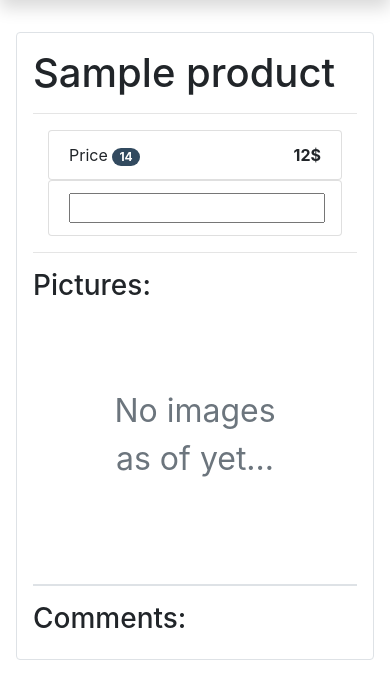
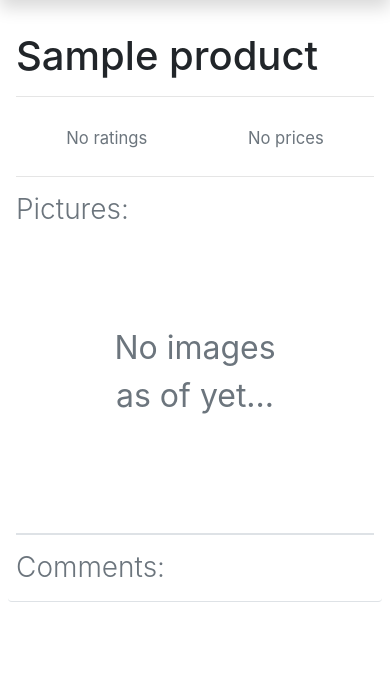
Before and after one commit to Arvis-D/rate-products, a PHP site: template src/templates/pages/product.twig in a window 390 px wide. Shown: the part 64-763 px from the top of the page. Run offline with PHP 8.4, Linux system fonts and the light colour scheme; the template is opened without the code that fills it: most values are stand-ins (such as "Sample title", 1, 10 or a date in 2020); style sheets or scripts are compiled from the project's sources; some libraries are stand-ins or nearby versions.

Commit message:
improved mobile padding, border

```diff
--- a/assets/scss/components/_product-card.scss
+++ b/assets/scss/components/_product-card.scss
@@ -1,24 +1,16 @@
 .product-card {
   height: 140%;
   overflow-y: auto;
-  border: none;
   .product-thumbnail {
     @include aspect-ratio-image(4, 3);
   }
   .card-body {
     padding: 0;
     padding-top: 1em;
-
-    .basic-stats {
-      display: flex;
-      flex-direction: row;
-      justify-content: space-between;
-      .vote-number {
-        color: $gray-500;
-      }
-      .price {
-        color: $info;
-      }
-    }
+  }
+  @media screen and (max-width: $md) {
+    border: 0;
+    border-bottom: $border;
+    padding: .5em;
   }
 }
--- /dev/null
+++ b/assets/scss/components/_stats.scss
@@ -0,0 +1,7 @@
+.stats {
+  width: 100%;
+  display: flex;
+  justify-content: space-around;
+  align-items: center;
+  flex-direction: row;
+}
--- /dev/null
+++ b/assets/scss/elements/_basic-stats.scss
@@ -0,0 +1,16 @@
+.basic-stats {
+  display: flex;
+  flex-direction: row;
+  justify-content: space-between;
+  .vote-number {
+    color: $gray-500;
+  }
+  .price {
+    color: $info;
+  }
+
+  &.--page {
+    justify-content: space-around;
+    font-size: 1.3em;
+  }
+}
--- a/assets/scss/styles.scss
+++ b/assets/scss/styles.scss
@@ -13,9 +13,27 @@ $dark-overlay: rgba(0, 0, 0, .2);
 $light-shadow: 0 0 .5em rgba(0, 0, 0, .2);
 $border: $border-color $border-width solid;
 
+.p-default {
+  padding: 1em;
+
+  @media only screen and (max-width: $sm) {
+    padding: .5em;
+  }
+}
+
+.border-default {
+  border: $border;
+
+  @media screen and (max-width: $sm) {
+    border:none;
+    border-bottom: $border;
+  }
+}
+
 @import "./elements/btn";
 @import "./elements/input";
 @import "./elements/search-popup";
+@import "./elements/basic-stats";
 
 @import "./utilities/icon";
 @import "./utilities/spinner";
@@ -31,3 +49,4 @@ $border: $border-color $border-width solid;
 @import "./components/product-card";
 @import "./components/upload";
 @import "./components/user-info";
+@import "./components/stats";
--- a/src/Repository/UserRepositoryInterface.php
+++ b/src/Repository/UserRepositoryInterface.php
@@ -27,4 +27,6 @@ interface UserRepositoryInterface
     public function getPassword(int $id): ?string;
 
     public function setAvatar(int $id, string $url): void;
+
+    public function getAvatar(int $userId): ?string;
 }
--- /dev/null
+++ b/src/templates/elements/basicStats.twig
@@ -0,0 +1,38 @@
+{% if pageStats %}
+  {% set classExt = '--page' %}
+{% endif %}
+
+
+<div class="basic-stats {{ classExt }} py-2">
+  <div class="rating">
+
+    {% if product.number_of_ratings > 0 %}
+      {% set color = 'text-danger' %}
+      {% if product.rating > 2.5 %}
+        {% set color = 'text-warning' %}
+      {% endif %}
+      {% if product.rating > 4 %}
+        {% set color = 'text-success' %}
+      {% endif %}
+
+      <strong class="{{ color }}">{{ product.rating|number_format(2) }}</strong>
+      <small>/</small>
+      <small>5</small>
+      <small class="vote-number">({{ product.number_of_ratings }})</small>
+    {% else %}
+      <small class="text-secondary">No ratings</small>
+    {% endif %}
+
+  </div>
+  <div class="price">
+    {% if product.number_of_prices > 0 %}
+      <strong>{{ (product.price / 100)|number_format(2, '.', ',')   }}</strong>
+      <span>€</span>
+      <small class="vote-number">
+        ({{ product.number_of_prices }})
+      </small>
+    {% else %}
+      <small class="text-secondary">No prices</small>
+    {% endif %}
+  </div>
+</div>
--- a/src/templates/elements/filter.twig
+++ b/src/templates/elements/filter.twig
@@ -1,6 +1,6 @@
 <div class="row justify-content-start">
-  <div class="p-3 col-sm-6 col-md-5 col-lg-4 col-xl-3 side-filter">
-  <div class="border rounded filter-inner p-3">
+  <div class="p-default col-sm-6 col-md-5 col-lg-4 col-xl-3 side-filter">
+  <div class="border-default rounded filter-inner p-default">
     {% if auth %}
       <a href="{{ type|lower }}/create" class="btn btn-lg btn-success w-100">Add {{ type|lower }}</a>
       <hr>
--- a/src/templates/elements/pictureCatalogue.twig
+++ b/src/templates/elements/pictureCatalogue.twig
@@ -1,5 +1,5 @@
-<div class="container picture-catalogue">
-  <div class="row">
+
+<div class="row m-0 picture-catalogue">
   <div class="col-lg-6 p-1">
   {% include "elements/pictureMain.twig" %}
   </div>
@@ -16,7 +16,7 @@
       {% if not product.userPicture %}
         <h4 class="my-3 font-weight-normal">Upload an image:</h3>
       {% else %}
-          <h4 class="my-3">Delete an image:</h3>
+        <h4 class="my-3 font-weight-light text-secondary">Your picture:</h4>
       {% endif %}
 
       <div class="image-upload">
@@ -26,4 +26,3 @@
 
   </div>
 </div>
-</div>
--- a/src/templates/elements/stats.twig
+++ b/src/templates/elements/stats.twig
@@ -1,24 +1,10 @@
-<div class="container-fluid stats">
-  <div class="row">
-    <div class="col-md-6">
-      <div class="average-stats">
-        <ul class="list-group">
-          <li class="list-group-item d-flex justify-content-between align-items-center">
-            <span>Price <span class="badge badge-primary badge-pill">14</span></span>
-            <span class="font-weight-bold">12$</span>
-          </li>
-        </ul>
-      </div>
+<div class="row m-0 p-5 bg-secondary">
+  <div class="stats">
+    <div class="price">
+      1.40
     </div>
-
-    <div class="col-md-6">
-      <div class="average-stats">
-        <ul class="list-group">
-          <li class="list-group-item d-flex justify-content-between align-items-center">
-            <input type="text">
-          </li>
-        </ul>
-      </div>
+    <div class="rating">
+      4.23
     </div>
   </div>
 </div>
--- a/src/templates/pages/addProduct.twig
+++ b/src/templates/pages/addProduct.twig
@@ -8,8 +8,8 @@
 
 <div class="container">
   <div class="row justify-content-md-center">
-    <div class="col-md-8 col-lg-5 p-3">
-      <div class="p-3 bg-white shadow-sm border rounded">
+    <div class="col-md-8 col-lg-5 p-default">
+      <div class="p-default bg-white shadow-sm border-default rounded">
         <h3 class="my-3">Add a new product</h3>
         <div>
           <form autocomplete="off" action="/product/store" method="post" enctype="multipart/form-data">
--- a/src/templates/pages/login.twig
+++ b/src/templates/pages/login.twig
@@ -7,8 +7,8 @@
 
   <div class="container">
     <div class="row justify-content-md-center">
-      <div class="col-md-8 col-lg-5 p-3">
-        <div class="p-3 bg-white shadow-sm border rounded">
+      <div class="col-md-8 col-lg-5 p-default">
+        <div class="p-default bg-white shadow-sm border-default rounded">
           <form action="/auth/login" method="post">
             {% include "elements/formText.twig" with {name: 'username', required: true} %}
             {% include "elements/formText.twig" with {name: 'password', type: 'password', required: true} %}
--- a/src/templates/pages/product.twig
+++ b/src/templates/pages/product.twig
@@ -5,23 +5,22 @@
 {% block content %}
 {% include "elements/navbar.twig" %}
 
-<div class="container p-3">
-  <div class="p-3 border rounded">
+<div class="container p-default">
+  <div class="p-default border-default rounded">
   {% if product.id != null %}
   <h1>{{ product.name }}</h1>
+
+<hr>
+  {% include "elements/basicStats.twig" with {pageStats: true} %}
   <hr>
 
-  {% include "elements/stats.twig" %}
-
-  <hr>
-
-  <h3>Pictures:</h3>
+  <h3 class="font-weight-light text-secondary">Pictures:</h3>
   {% include "elements/pictureCatalogue.twig"
   with {pictures: product.pictures, randomPicture: product.randomPicture, userPicture: product.userPicture} %}
 
   <hr class="border">
 
-  <h3>Comments:</h3>
+  <h3 class="font-weight-light text-secondary">Comments:</h3>
   {% include "elements/comments.twig" %}
 
   {% else %}
--- a/src/templates/pages/products.twig
+++ b/src/templates/pages/products.twig
@@ -6,7 +6,7 @@
   <div class="container-fluid">
   {% include "elements/filter.twig" with {type: 'Product'} %}
     <div class="row justify-content-end">
-      <div class="p-2 col-sm-6 col-md-7 col-lg-8 col-xl-9">
+      <div class="p-0 pt-2 col-sm-6 col-md-7 col-lg-8 col-xl-9">
         <div class="container-fluid">
           <div class="row">
           {% for product in products %}
--- a/src/templates/pages/signup.twig
+++ b/src/templates/pages/signup.twig
@@ -7,8 +7,8 @@
 
   <div class="container">
     <div class="row justify-content-md-center">
-      <div class="col-md-8 col-lg-5 p-3">
-        <div class="p-3 bg-white shadow-sm border rounded">
+      <div class="col-md-8 col-lg-5 p-default">
+        <div class="p-default bg-white shadow-sm border-default rounded">
           <form action="/auth/signup" method="post" enctype="multipart/form-data">
             {% include "elements/formText.twig" with {name: 'username'} %}
             {% include "elements/formText.twig" with {name: 'email'} %}
```
Also changed, not shown: src/Repository/MySql/UserRepository.php (+7 -0 lines), src/Service/ImageService.php (+1 -12 lines), src/Service/UserService.php (+7 -2 lines), src/templates/elements/product.twig (+2 -34 lines), src/templates/pages/profile.twig (+5 -3 lines), 1 other file. Lines whose indentation alone changed are shown as unchanged.
